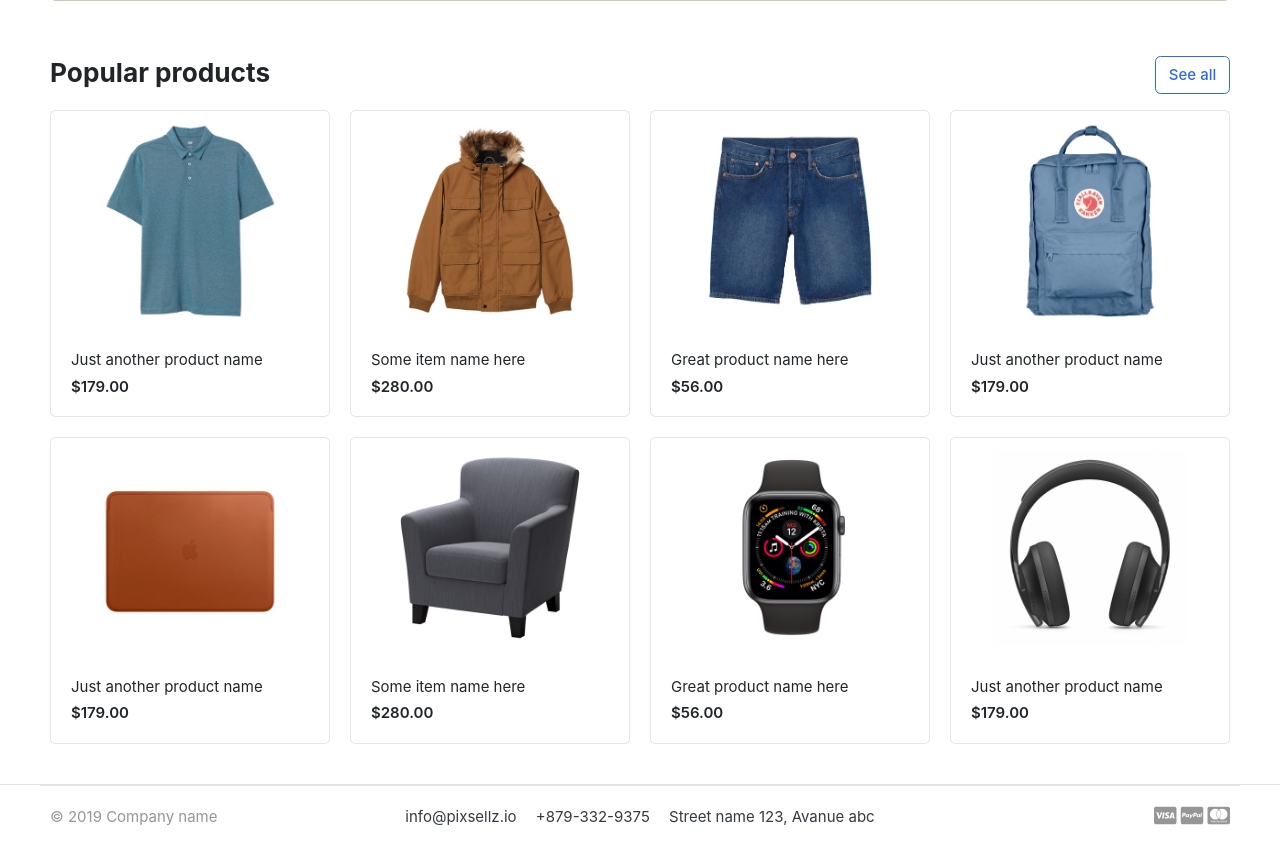
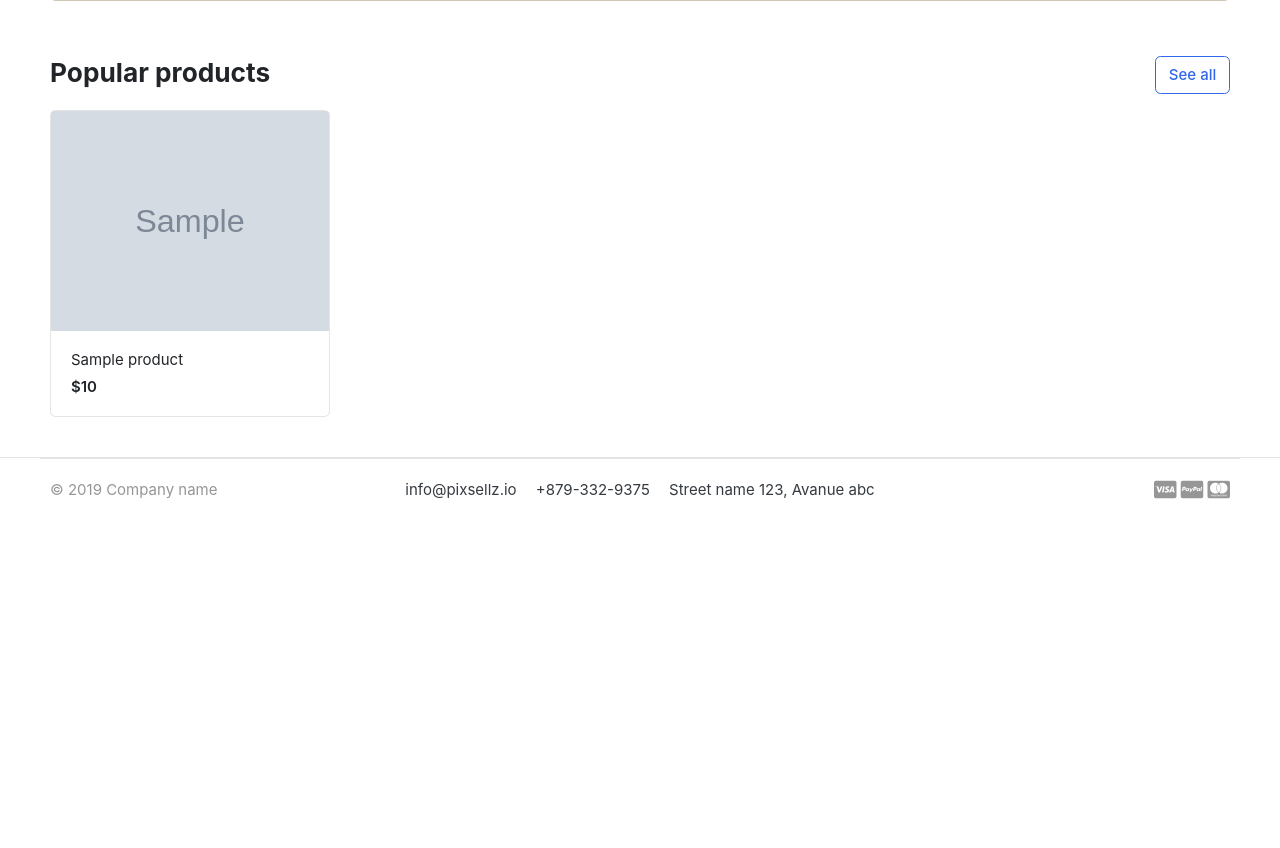
Before and after one commit to AbdElMegeed-7/Full-Online-Store-, a Django app: template templates/home.html in a window 1280 px wide. Shown: the part 979-1827 px from the top of the page. After the commit the page ends 1478 px from the top, so only its background shows below. Run offline with Django 3.2, Linux system fonts and the light colour scheme; the template is opened without the code that fills it: most values are stand-ins (such as "Sample title", 1, 10 or a date in 2020); grey boxes marked "Sample" are stand-in pictures; some libraries are stand-ins or nearby versions; some web fonts are replaced.

Commit message:
Display Products HomePage

```diff
--- a/templates/home.html
+++ b/templates/home.html
@@ -25,78 +25,17 @@
 
 
 <div class="row">
+	{% for product in products %}
 	<div class="col-md-3">
 		<div class="card card-product-grid">
-			<a href="./product-detail.html" class="img-wrap"> <img src="images/items/1.jpg"> </a>
+			<a href="./product-detail.html" class="img-wrap"> <img src="{{ product.images.url }}"> </a>
 			<figcaption class="info-wrap">
-				<a href="./product-detail.html" class="title">Just another product name</a>
-				<div class="price mt-1">$179.00</div> <!-- price-wrap.// -->
+				<a href="./product-detail.html" class="title">{{ product.product_name }}</a>
+				<div class="price mt-1">${{ product.price }}</div> <!-- price-wrap.// -->
 			</figcaption>
 		</div>
 	</div> <!-- col.// -->
-	<div class="col-md-3">
-		<div class="card card-product-grid">
-			<a href="./product-detail.html" class="img-wrap"> <img src="images/items/2.jpg"> </a>
-			<figcaption class="info-wrap">
-				<a href="./product-detail.html" class="title">Some item name here</a>
-				<div class="price mt-1">$280.00</div> <!-- price-wrap.// -->
-			</figcaption>
-		</div>
-	</div> <!-- col.// -->
-	<div class="col-md-3">
-		<div class="card card-product-grid">
-			<a href="./product-detail.html" class="img-wrap"> <img src="images/items/3.jpg"> </a>
-			<figcaption class="info-wrap">
-				<a href="./product-detail.html" class="title">Great product name here</a>
-				<div class="price mt-1">$56.00</div> <!-- price-wrap.// -->
-			</figcaption>
-		</div>
-	</div> <!-- col.// -->
-	<div class="col-md-3">
-		<div class="card card-product-grid">
-			<a href="./product-detail.html" class="img-wrap"> <img src="images/items/4.jpg"> </a>
-			<figcaption class="info-wrap">
-				<a href="./product-detail.html" class="title">Just another product name</a>
-				<div class="price mt-1">$179.00</div> <!-- price-wrap.// -->
-			</figcaption>
-		</div>
-	</div> <!-- col.// -->
-	<div class="col-md-3">
-		<div class="card card-product-grid">
-			<a href="./product-detail.html" class="img-wrap"> <img src="images/items/5.jpg"> </a>
-			<figcaption class="info-wrap">
-				<a href="./product-detail.html" class="title">Just another product name</a>
-				<div class="price mt-1">$179.00</div> <!-- price-wrap.// -->
-			</figcaption>
-		</div>
-	</div> <!-- col.// -->
-	<div class="col-md-3">
-		<div class="card card-product-grid">
-			<a href="./product-detail.html" class="img-wrap"> <img src="images/items/6.jpg"> </a>
-			<figcaption class="info-wrap">
-				<a href="./product-detail.html" class="title">Some item name here</a>
-				<div class="price mt-1">$280.00</div> <!-- price-wrap.// -->
-			</figcaption>
-		</div>
-	</div> <!-- col.// -->
-	<div class="col-md-3">
-		<div class="card card-product-grid">
-			<a href="./product-detail.html" class="img-wrap"> <img src="images/items/7.jpg"> </a>
-			<figcaption class="info-wrap">
-				<a href="./product-detail.html" class="title">Great product name here</a>
-				<div class="price mt-1">$56.00</div> <!-- price-wrap.// -->
-			</figcaption>
-		</div>
-	</div> <!-- col.// -->
-	<div class="col-md-3">
-		<div class="card card-product-grid">
-			<a href="./product-detail.html" class="img-wrap"> <img src="images/items/9.jpg"> </a>
-			<figcaption class="info-wrap">
-				<a href="./product-detail.html" class="title">Just another product name</a>
-				<div class="price mt-1">$179.00</div> <!-- price-wrap.// -->
-			</figcaption>
-		</div>
-	</div> <!-- col.// -->
+	{% endfor %}
 </div> <!-- row.// -->
 
 </div><!-- container // -->
```
Also changed, not shown: StoreProject/views.py (+7 -2 lines).
